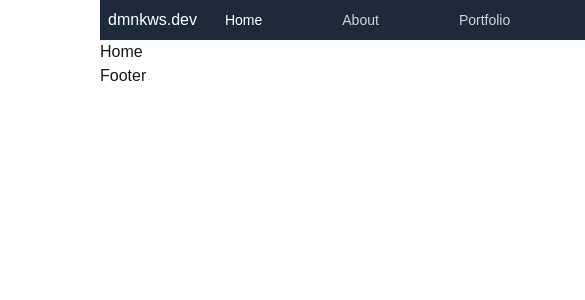
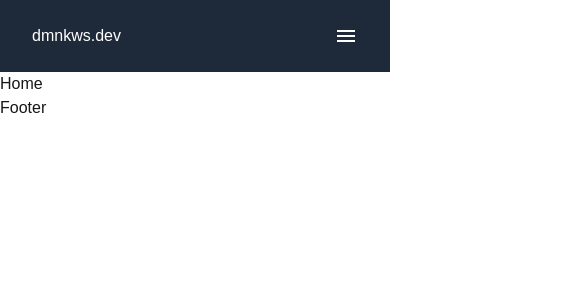
Before and after one commit to dmnk-ws/dmnkws, a Next.js app: page / in a window 390 px wide. Shown: the top 300 px of the page, 585 px wide, since content can reach past the window. Built offline with nearby package versions, Linux system fonts and the light colour scheme.

Commit message:
Add responsive navigation

```diff
--- a/app/layout.tsx
+++ b/app/layout.tsx
@@ -15,12 +15,9 @@ export default function RootLayout({
 }>) {
   return (
     <html lang="de">
-      <body className="antialiased mx-25">
+      <body className="antialiased mx-0 sm:mx-10 md:mx-25">
         <header>
-          <div className="flex justify-between bg-gray-800">
-            <h1 className="text-white p-2">dmnkws.dev</h1>
-            <Nav />
-          </div>
+          <Nav />
         </header>
         {children}
         <footer>Footer</footer>
--- a/components/navigation/nav-link.tsx
+++ b/components/navigation/nav-link.tsx
@@ -16,11 +16,8 @@ export default function NavLink({ href, label }: NavLinkProps) {
       : 'text-gray-300 hover:bg-gray-700 hover:text-white';
 
   return (
-    <li className="p-2">
-      <Link
-        className={`${textStyle} rounded-md px-3 py-2 text-sm font-medium`}
-        href={href}
-      >
+    <li className="p-3">
+      <Link className={`${textStyle} rounded-md px-3 py-2`} href={href}>
         {label}
       </Link>
     </li>
--- /dev/null
+++ b/components/navigation/nav-links.tsx
@@ -0,0 +1,17 @@
+import React from 'react';
+import NavLink from '@/components/navigation/nav-link';
+
+interface NavLinksProps {
+  className?: string;
+}
+
+export default function NavLinks({ className }: NavLinksProps) {
+  return (
+    <ul className={className}>
+      <NavLink href="/" label="Home" />
+      <NavLink href="/about" label="About" />
+      <NavLink href="/portfolio" label="Portfolio" />
+      <NavLink href="/contact" label="Contact" />
+    </ul>
+  );
+}
--- a/components/navigation/nav.tsx
+++ b/components/navigation/nav.tsx
@@ -1,14 +1,46 @@
-import NavLink from '@/components/navigation/nav-link';
+'use client';
+
+import Image from 'next/image';
+import { useState } from 'react';
+import menu from '@/assets/icons/menu.svg';
+import close from '@/assets/icons/close.svg';
+import NavLinks from '@/components/navigation/nav-links';
+import Link from 'next/link';
 
 export default function Nav() {
+  const [show, setShow] = useState(false);
+  const dropDownStyle = show ? 'opacity-100 max-h-[200px]' : 'opacity-0 max-h-0';
+
   return (
     <nav className="bg-gray-800">
-      <ul className="flex gap-10 justify-end">
-        <NavLink href="/" label="Home" />
-        <NavLink href="/about" label="About" />
-        <NavLink href="/portfolio" label="Portfolio" />
-        <NavLink href="/contact" label="Contact" />
-      </ul>
+      <div className="flex justify-between mx-6 sm:mx-2 md:mx-0 py-4">
+        <Link className="text-white p-2 sm:p-3" href="/">
+          dmnkws.dev
+        </Link>
+        <NavLinks className="hidden sm:flex gap-2 xl:gap-10 justify-end" />
+        <button
+          type="button"
+          onClick={() => setShow((prev) => !prev)}
+          className="flex items-center justify-center rounded-md p-2 hover:bg-gray-700 sm:hidden"
+        >
+          <span className="sr-only">Menü öffnen</span>
+          <Image
+            className={`${show ? 'hidden' : 'block'} size-6`}
+            src={menu}
+            alt="open-menu"
+          />
+          <Image
+            className={`${show ? 'block' : 'hidden'} size-6`}
+            src={close}
+            alt="close-menu"
+          />
+        </button>
+      </div>
+      <div
+        className={`${dropDownStyle} overflow-hidden transition-all duration-500 ease-out sm:hidden`}
+      >
+        <NavLinks className="flex flex-col justify-center text-center pb-4" />
+      </div>
     </nav>
   );
 }
```
Also changed, not shown: assets/icons/close.svg (added), assets/icons/menu.svg (added).
